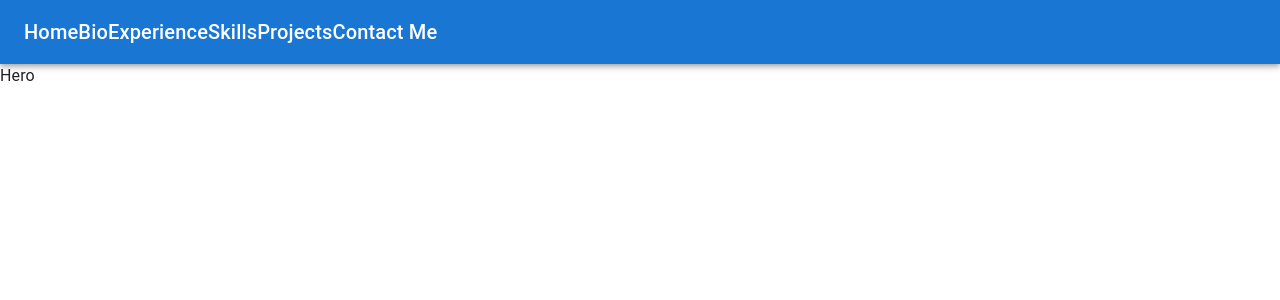
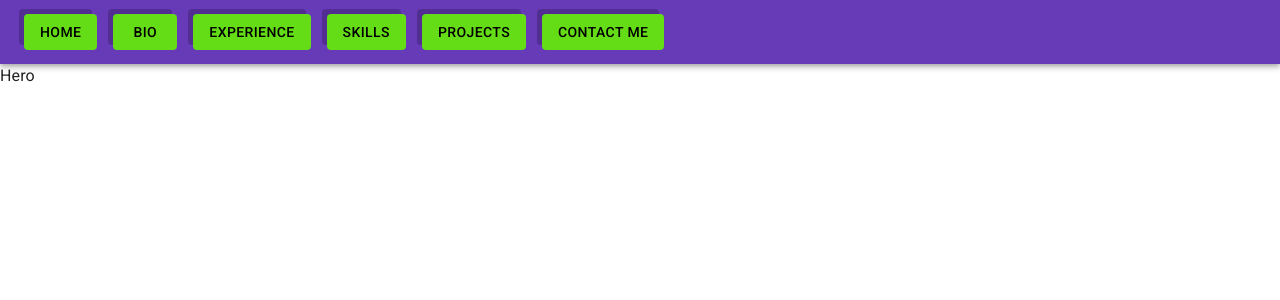
Before and after one commit to fygure/my-profile, a React (Create React App) app: page / in a window 1280 px wide. Shown: the top 300 px of the page. Built offline with nearby package versions, Linux system fonts and the light colour scheme.

Commit message:
navbar styled, added font

```diff
--- a/package.json
+++ b/package.json
@@ -6,6 +6,7 @@
     "@emotion/react": "^11.11.1",
     "@emotion/styled": "^11.11.0",
     "@mui/material": "^5.14.16",
+    "@mui/system": "^5.14.16",
     "@testing-library/jest-dom": "^5.17.0",
     "@testing-library/react": "^13.4.0",
     "@testing-library/user-event": "^13.5.0",
--- a/public/index.html
+++ b/public/index.html
@@ -1,14 +1,16 @@
 <!DOCTYPE html>
 <html lang="en">
+
 <head>
   <meta charset="utf-8" />
   <link rel="icon" href="%PUBLIC_URL%/favicon.ico" />
   <meta name="viewport" content="width=device-width, initial-scale=1" />
   <meta name="theme-color" content="#000000" />
-    <meta
-      name="description"
-      content="Web site created using create-react-app"
-    />
+  <meta name="Maximillian Chalitsios" content="Personal portfolio created with React" />
+  <link rel="preconnect" href="https://fonts.googleapis.com" />
+  <link rel="preconnect" href="https://fonts.gstatic.com" crossorigin />
+  <link rel="stylesheet" href="https://fonts.googleapis.com/css2?family=Roboto:wght@300;400;500;600;700&display=swap" />
+
   <link rel="apple-touch-icon" href="%PUBLIC_URL%/logo192.png" />
   <!--
       manifest.json provides metadata used when your web app is installed on a
@@ -24,8 +26,9 @@
       work correctly both with client-side routing and a non-root public URL.
       Learn how to configure a non-root public URL by running `npm run build`.
     -->
-    <title>React App</title>
+  <title>Max</title>
 </head>
+
 <body>
   <noscript>You need to enable JavaScript to run this app.</noscript>
   <div id="root"></div>
@@ -40,4 +43,5 @@
       To create a production bundle, use `npm run build` or `yarn build`.
     -->
 </body>
+
 </html>
--- a/src/App.jsx
+++ b/src/App.jsx
@@ -1,21 +1,35 @@
 import React from "react";
-import { Route, Switch } from "react-router-dom";
 import { CssBaseline } from "@mui/material";
 import Navbar from "./components/Navbar";
-import Hero from "./components/Hero";
-import Bio from "./components/Bio";
-import Experience from "./components/Experience";
-import Skills from "./components/Skills";
-import Projects from "./components/Projects";
-import Contact from "./components/Contact";
 import Router from "./Router";
+import { createTheme } from '@mui/material/styles';
+import { ThemeProvider } from "@emotion/react";
+
+const theme = createTheme({
+  palette: {
+    primary: {
+      light: '#8561c5',
+      main: '#673ab7',
+      dark: '#482880',
+      contrastText: '#fff',
+    },
+    secondary: {
+      light: '#83e345',
+      main: '#64dd17',
+      dark: '#469a10',
+      contrastText: '#000',
+    },
+  },
+});
 
 export default function App() {
   return (
     <>
-      <CssBaseline />
-      <Navbar />
-      <Router />
+      <ThemeProvider theme={theme}>
+        <CssBaseline />
+        <Navbar />
+        <Router />
+      </ThemeProvider>
     </>
   );
 }
--- a/src/components/Navbar.jsx
+++ b/src/components/Navbar.jsx
@@ -2,43 +2,39 @@ import React from 'react';
 import { Link } from 'react-router-dom';
 import AppBar from '@mui/material/AppBar';
 import Toolbar from '@mui/material/Toolbar';
-import Typography from '@mui/material/Typography';
+import Button from '@mui/material/Button';
+import Stack from '@mui/material/Stack';
+
 
 export default function Navbar() {
     return (
         <AppBar position="static" sx={{ backgroundColor: theme => theme.palette.primary.main }}>
             <Toolbar>
-                <Typography variant="h6">
-                    <Link to="/" style={{ textDecoration: 'none', color: 'white' }}>
+                <Stack direction="row" spacing={2} alignItems="center" justifyContent="flex-end">
+                    <Button component={Link} to="/" variant="contained" color="secondary" sx={buttonStyles}>
                         Home
-                    </Link>
-                </Typography>
-                <Typography variant="h6">
-                    <Link to="/bio" style={{ textDecoration: 'none', color: 'white' }}>
+                    </Button>
+                    <Button component={Link} to="/bio" variant="contained" color="secondary" sx={buttonStyles}>
                         Bio
-                    </Link>
-                </Typography>
-                <Typography variant="h6">
-                    <Link to="/experience" style={{ textDecoration: 'none', color: 'white' }}>
+                    </Button>
+                    <Button component={Link} to="/experience" variant="contained" color="secondary" sx={buttonStyles}>
                         Experience
-                    </Link>
-                </Typography>
-                <Typography variant="h6">
-                    <Link to="/skills" style={{ textDecoration: 'none', color: 'white' }}>
+                    </Button>
+                    <Button component={Link} to="/skills" variant="contained" color="secondary" sx={buttonStyles}>
                         Skills
-                    </Link>
-                </Typography>
-                <Typography variant="h6">
-                    <Link to="/projects" style={{ textDecoration: 'none', color: 'white' }}>
+                    </Button>
+                    <Button component={Link} to="/projects" variant="contained" color="secondary" sx={buttonStyles}>
                         Projects
-                    </Link>
-                </Typography>
-                <Typography variant="h6">
-                    <Link to="/contact" style={{ textDecoration: 'none', color: 'white' }}>
+                    </Button>
+                    <Button component={Link} to="/contact" variant="contained" color="secondary" sx={buttonStyles}>
                         Contact Me
-                    </Link>
-                </Typography>
+                    </Button>
+                </Stack>
             </Toolbar>
         </AppBar>
     );
 }
+
+const buttonStyles = {
+    boxShadow: '-5px -5px 0 rgba(0, 0, 0, 0.2)', // Add shadow to the top-left
+};
```
Also changed, not shown: 1 other file (tests, documents, lock files or other folders). Lines whose indentation alone changed are shown as unchanged.
